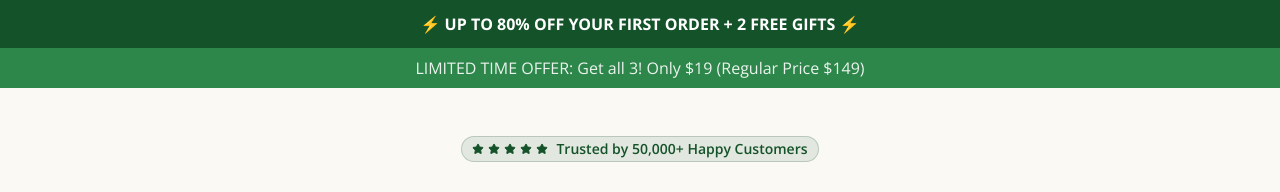
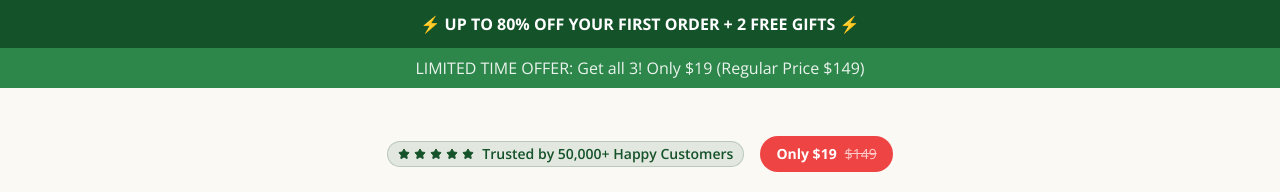
Before and after one commit to MehdiBerthe/healing-handbook-sales, a React (Vite) app: page / in a window 1280 px wide. Shown: the top 192 px of the page. Built offline with nearby package versions, Linux system fonts and the light colour scheme; a web font is replaced by a local one.

Commit message:
Add price badge
Added a price badge next to the trust badge displaying "$19" and "(compared to $149)".

```diff
--- a/src/components/HeroSection.tsx
+++ b/src/components/HeroSection.tsx
@@ -42,25 +42,33 @@ export function HeroSection() {
             </div>
           </div>
 
-          {/* Trust badge for mobile */}
-          <div className="text-center mb-3">
+          {/* Trust badge and price for mobile */}
+          <div className="text-center mb-3 flex flex-col items-center gap-2">
             <Badge variant="secondary" className="bg-forest-green/10 text-forest-green border-forest-green/20 text-xs">
               <div className="flex items-center gap-1">
                 {[...Array(5)].map((_, i) => <Star key={i} className="w-2 h-2 fill-forest-green text-forest-green" />)}
               </div>
               Trusted by 50,000+ Customers
             </Badge>
+            <Badge variant="secondary" className="bg-red-500 text-white border-0 text-xs font-bold px-3 py-1">
+              Only $19 <span className="line-through text-red-200 ml-1 font-normal">$149</span>
+            </Badge>
           </div>
         </div>
 
-        {/* Desktop layout: Trust badge at top */}
+        {/* Desktop layout: Trust badge and price at top */}
         <div className="hidden lg:block text-center mb-4 lg:mb-6">
+          <div className="flex justify-center items-center gap-4 flex-wrap">
             <Badge variant="secondary" className="bg-forest-green/10 text-forest-green border-forest-green/20 text-sm">
               <div className="flex items-center gap-1 mr-2">
                 {[...Array(5)].map((_, i) => <Star key={i} className="w-3 h-3 fill-forest-green text-forest-green" />)}
               </div>
               Trusted by 50,000+ Happy Customers
             </Badge>
+            <Badge variant="secondary" className="bg-red-500 text-white border-0 text-sm font-bold px-4 py-2">
+              Only $19 <span className="line-through text-red-200 ml-2 font-normal">$149</span>
+            </Badge>
+          </div>
         </div>
 
         {/* Two-column layout for desktop, single column for mobile */}
```
Lines whose indentation alone changed are shown as unchanged.
